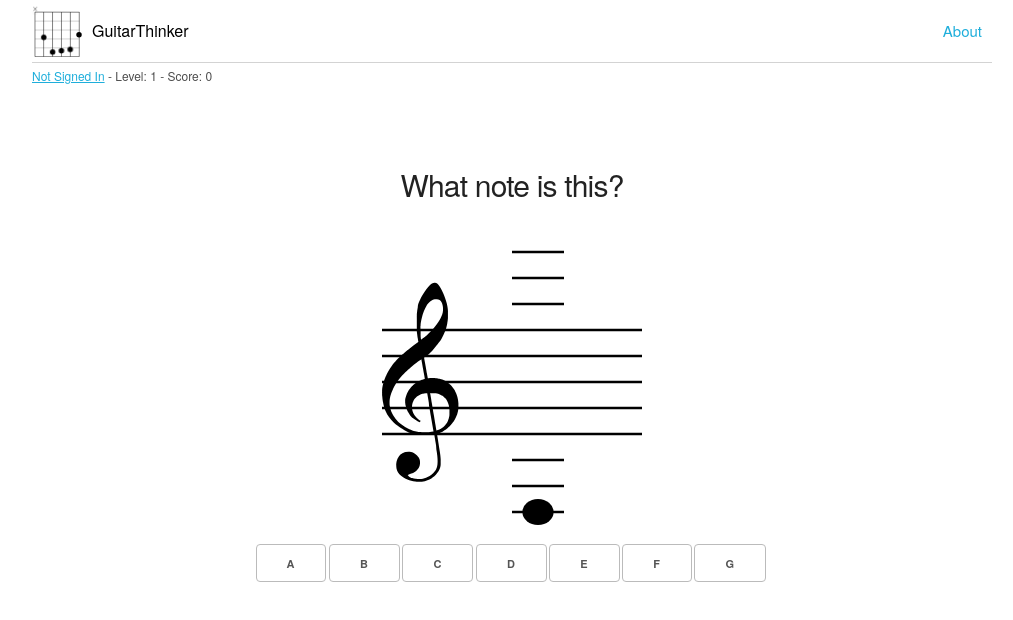
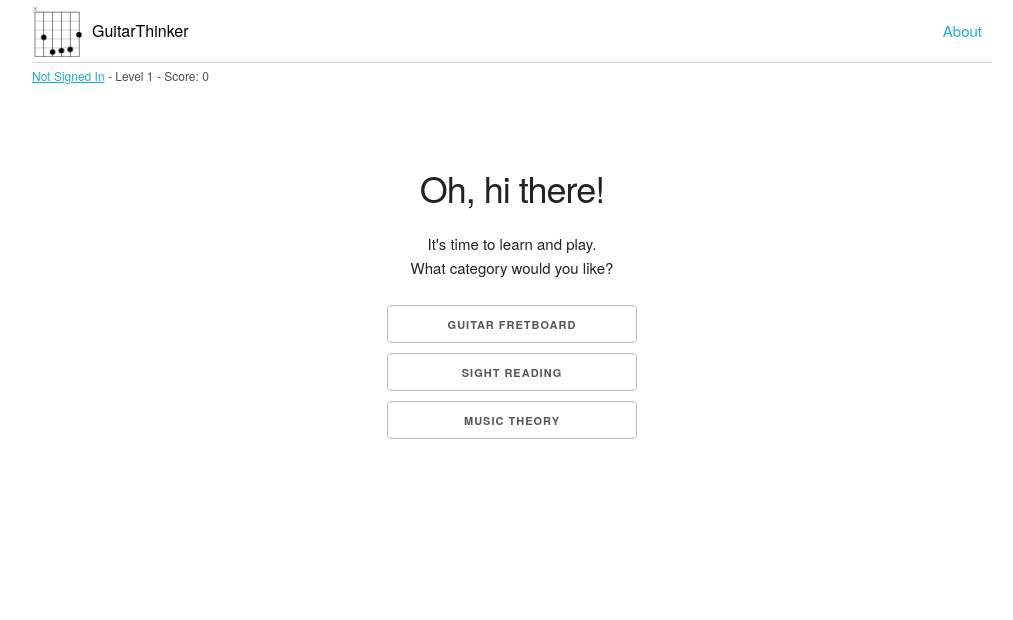
Before and after one commit to natedean/gt-new, a React (Create React App) app in the folder client/: page /play in a window 1280 px wide. Shown: the top 620 px of the page, without its empty margins (128-1141 px from the left). Built offline with nearby package versions, Linux system fonts and the light colour scheme; what auth0-js would draw is missing.

Commit message:
Some more WIP around initial play view

```diff
--- a/client/src/components/Home/index.js
+++ b/client/src/components/Home/index.js
@@ -2,13 +2,24 @@ import React, {Component} from 'react';
 import {Link} from 'react-router-dom';
 
 class Home extends Component {
+  handleLoginClick = (e) => {
+    e.preventDefault();
+
+    this.props.auth.login();
+  };
+
   render() {
+    const {auth} = this.props;
+
     return (
       <div className="home body-content-with-top-margin">
         <div className="text-center">
           <h3>Get Better Faster</h3>
+          <p>GuitarThinker will help</p>
           <div className="vertical-button-array">
             <Link to="/play"><button>Play</button></Link>
+            {!auth.isAuthenticated() &&
+              <button onClick={this.handleLoginClick}>Sign In to Save Your Scores</button>}
             <Link to="/scoreboard"><button>Scoreboard</button></Link>
           </div>
         </div>
--- a/client/src/components/UserInfo.js
+++ b/client/src/components/UserInfo.js
@@ -22,7 +22,7 @@ class UserInfo extends Component {
     return (
       <div className="secondaryText">
         {userName}
-        {Number.isInteger(user.level) && <span> - Level: {user.level}</span>}
+        {Number.isInteger(user.level) && <span> - Level {user.level}</span>}
         {Number.isInteger(user.score) && <span> - Score: {user.score}</span>}
       </div>
     )
--- a/client/src/containers/App.js
+++ b/client/src/containers/App.js
@@ -45,14 +45,14 @@ class App extends Component {
   }
 
   render() {
-    const {store, user} = this.props;
+    const {user} = this.props;
 
     return (
       <Router>
         <div className="container">
           <NavBar />
           <UserInfo user={user} auth={auth} />
-          <FadeRoute exact path="/" component={Home} />
+          <FadeRoute exact path="/" component={() => (<Home user={user} auth={auth} />)} />
           <FadeRoute path="/play" component={Play} />
           <FadeRoute path="/about" component={LazyAbout} />
           <Route path="/users" component={LazyUsers}/>
--- a/client/src/containers/Play.js
+++ b/client/src/containers/Play.js
@@ -1,14 +1,43 @@
 import React, {Component} from 'react';
 import {connect} from 'react-redux';
-import LazyNameThisNote from '../games/SightReading/LazyIndex';
+import {saveAnswer} from '../actions';
+import LazySightReading from '../games/SightReading/LazyIndex';
 
 class Play extends Component {
+
+  state = {
+    mode: null,
+    category: null
+  };
+
+  componentWillMount() {
+    console.log(this.props);
+  }
+
+  setQuestionMode = (category) => {
+    this.setState(() => ({ mode: 'question', category }));
+  };
+
   render() {
-    const view = viewSelector('sight-reading', this.props.store);
+    const {mode, category} = this.state;
+    const {user} = this.props;
+
+    const view = mode ? viewSelector(category) : (<div>
+      <h3>Oh, hi there!</h3>
+      <p>It's time to learn and play. <br /> What category would you like?</p>
+      <div className="vertical-button-array">
+        <button onClick={this.setQuestionMode.bind(this, 'Guitar Fretboard')}>Guitar Fretboard</button>
+        <button onClick={this.setQuestionMode.bind(this, 'Sight-Reading')}>Sight Reading</button>
+        <button onClick={this.setQuestionMode.bind(this, 'Music-Theory')}>Music Theory</button>
+      </div>
+    </div>);
+
+    if (!user) return null;
 
     return (
       <div className="home body-content-with-top-margin">
         <div className="text-center">
+          {mode && <p>Category: {category} - Level {user.level}</p>}
           {view}
         </div>
       </div>
@@ -16,15 +45,17 @@ class Play extends Component {
   }
 }
 
-const viewSelector = (viewName, store) => {
+const viewSelector = (viewName) => {
   switch(viewName) {
-    case 'sight-reading':
-      return (<LazyNameThisNote store={store}/>);
+    case 'Sight-Reading':
+      return (<LazySightReading />);
     default:
       return (<div>No view found</div>)
   }
 };
 
+const mapStateToProps = (state) => ({
+  user: state.root.user.data
+});
 
-
-export default connect()(Play);
+export default connect(mapStateToProps)(Play);
--- a/client/src/games/SightReading/LazyIndex.js
+++ b/client/src/games/SightReading/LazyIndex.js
@@ -1,6 +1,5 @@
 import React, {Component} from 'react';
 import LazyWrapper from '../../components/LazyWrapper';
-import {injectAsyncReducer, removeAsyncReducer} from '../../configureStore';
 
 class LazyIndex extends Component {
   render() {
--- a/client/src/games/SightReading/index.js
+++ b/client/src/games/SightReading/index.js
@@ -2,8 +2,8 @@ import React, {Component} from 'react';
 import PropTypes from 'prop-types';
 import {connect} from 'react-redux';
 import {Motion, spring} from 'react-motion';
-import Staff, {notes} from '../../components/Staff/index';
-import {saveAnswer} from '../../actions/index';
+import Staff, {notes} from '../../components/Staff';
+import {saveAnswer} from '../../actions';
 import './index.css';
 
 class NameThisNote extends Component {
```
